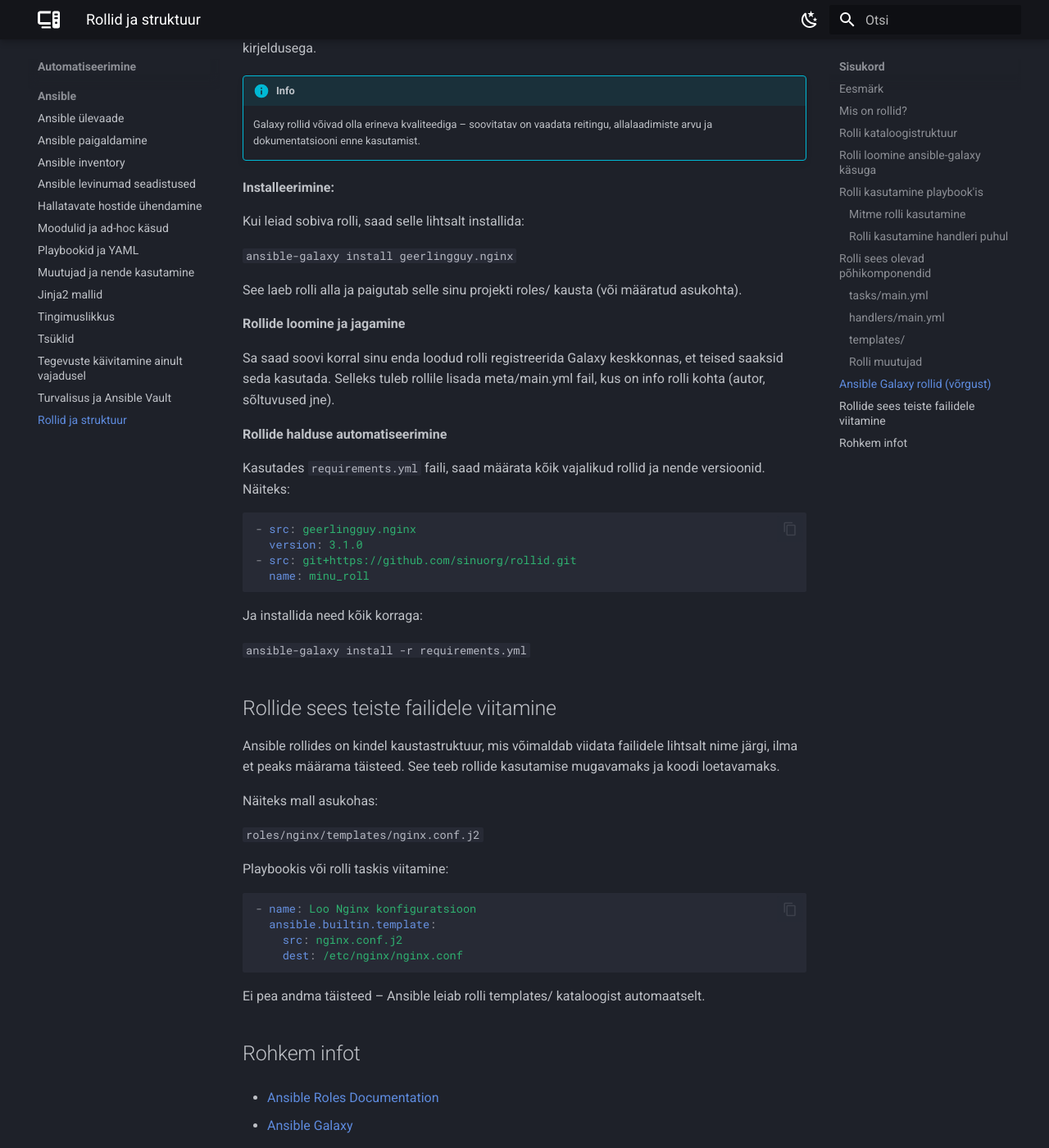
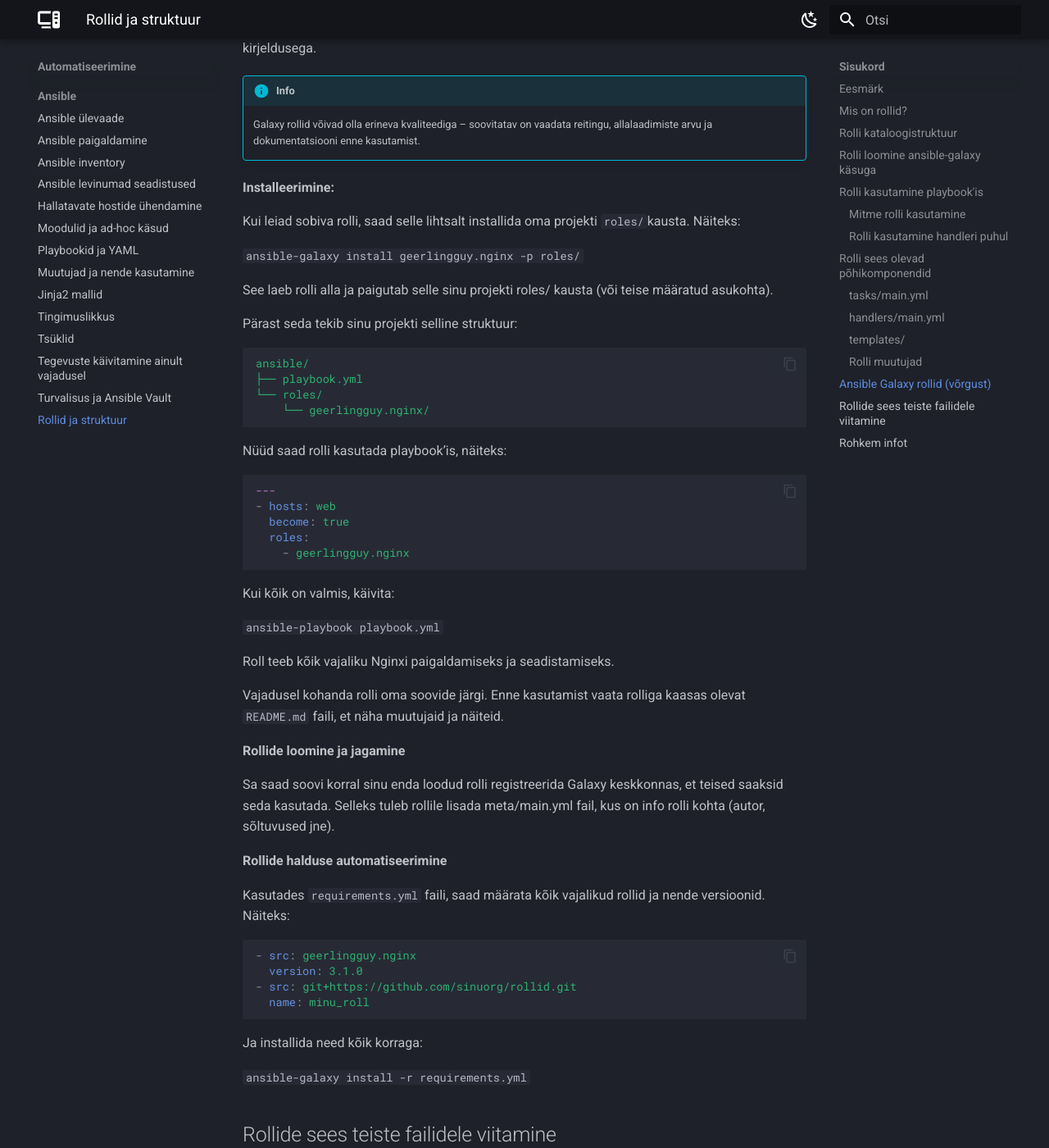
Before and after one commit to priitpaap/priitpaap.github.io, an MkDocs documentation site: the page built from docs/ansible/ansibleroles.md, in a window 1280 px wide and 1400 px high, scrolled down 5767 px. Shown: the whole window at 82% size. Built offline with MkDocs 1.6.1 and Material for MkDocs 9.7.7, drawn with Linux system fonts in a browser that asks for light colours.

Commit message:
Update ansibleroles.md

````diff
--- a/docs/ansible/ansibleroles.md
+++ b/docs/ansible/ansibleroles.md
@@ -248,11 +248,40 @@ See kuvab nimekirja rollidest, mis on seotud Nginx-iga – koos autorite, hinnan
 
 **Installeerimine:**
 
-Kui leiad sobiva rolli, saad selle lihtsalt installida:
+Kui leiad sobiva rolli, saad selle lihtsalt installida oma projekti `roles/`kausta. Näiteks:
 
-`ansible-galaxy install geerlingguy.nginx`
+`ansible-galaxy install geerlingguy.nginx -p roles/`
 
-See laeb rolli alla ja paigutab selle sinu projekti roles/ kausta (või määratud asukohta).
+See laeb rolli alla ja paigutab selle sinu projekti roles/ kausta (või teise määratud asukohta).
+
+Pärast seda tekib sinu projekti selline struktuur:
+
+```yaml
+ansible/
+├── playbook.yml
+└── roles/
+    └── geerlingguy.nginx/
+
+```
+
+Nüüd saad rolli kasutada playbook’is, näiteks:
+
+```yaml
+---
+- hosts: web
+  become: true
+  roles:
+    - geerlingguy.nginx
+```
+
+Kui kõik on valmis, käivita:
+
+`ansible-playbook playbook.yml`
+
+Roll teeb kõik vajaliku Nginxi paigaldamiseks ja seadistamiseks.
+
+Vajadusel kohanda rolli oma soovide järgi. Enne kasutamist vaata rolliga kaasas olevat `README.md` faili, et näha muutujaid ja näiteid.
+
 
 **Rollide loomine ja jagamine**
 
````
